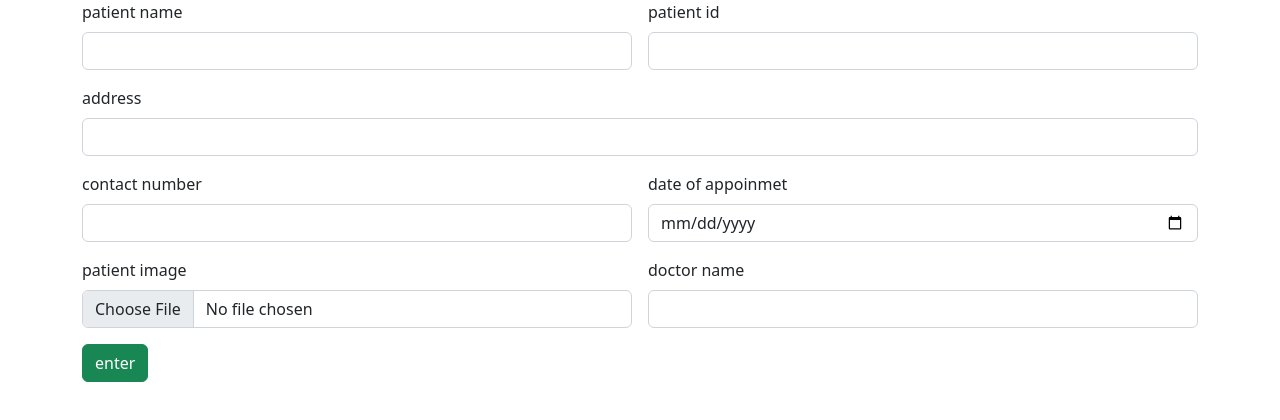
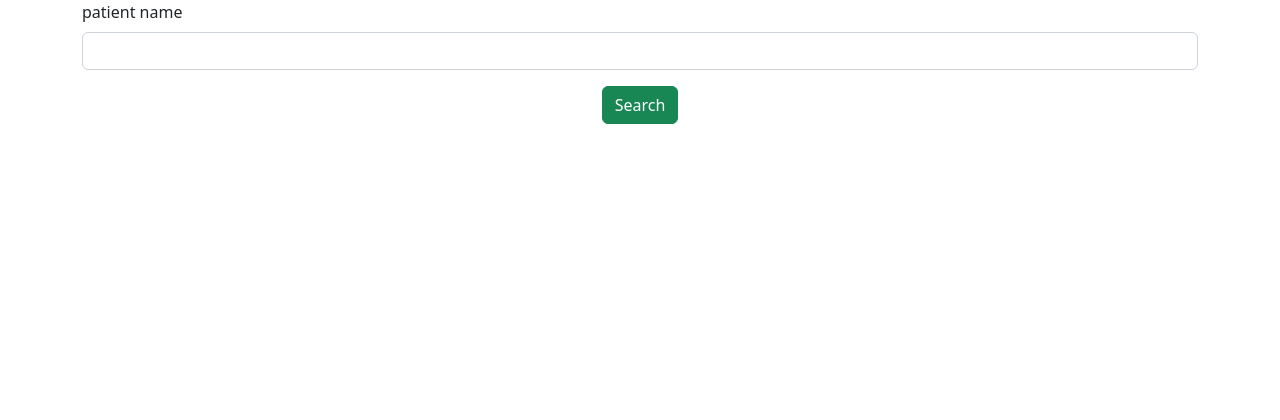
Before and after one commit to krishnanunnijp/patient-angular-project, an Angular app: page / in a window 1280 px wide. Shown: the top 420 px of the page. Built offline with nearby package versions, Linux system fonts and the light colour scheme.

Commit message:
patient search page added'

```diff
--- a/src/app/app.component.html
+++ b/src/app/app.component.html
@@ -1,3 +1,3 @@
-<app-patient-entry></app-patient-entry>
+<app-patient-search></app-patient-search>
 
 <router-outlet></router-outlet>
--- a/src/app/app.module.ts
+++ b/src/app/app.module.ts
@@ -4,11 +4,13 @@
 import { AppRoutingModule } from './app-routing.module';
 import { AppComponent } from './app.component';
 import { PatientEntryComponent } from './patient-entry/patient-entry.component';
+import { PatientSearchComponent } from './patient-search/patient-search.component';
 
 @NgModule({
   declarations: [
     AppComponent,
-    PatientEntryComponent
+    PatientEntryComponent,
+    PatientSearchComponent
   ],
   imports: [
     BrowserModule,
--- /dev/null
+++ b/src/app/patient-search/patient-search.component.html
@@ -0,0 +1,15 @@
+<div class="container">
+    <div class="row">
+        <div class="col col-12 col-sm-12 col-md-12 col-lg-12 col-xl-12 col-xxl-12">
+            <div class="row g-3">
+                <div class="col col-12 col-sm-12 col-md-12 col-lg-12 col-xl-12 col-xxl-12">
+                    <label for="paient_name" class="form-label">patient name</label>
+                    <input type="text" class="form-control">
+                </div>
+                <div class="col col-12 col-sm-12 cl-md-12 col-lg-12 col-xl-12 col-xxl-12 text-center">
+                    <a href="" class="btn btn-success">Search</a>
+                </div>
+            </div>
+        </div>
+    </div>
+</div>
```
Also changed, not shown: src/app/patient-search/patient-search.component.ts (added, +10 -0 lines), src/app/patient-search/patient-search.component.css (added).
